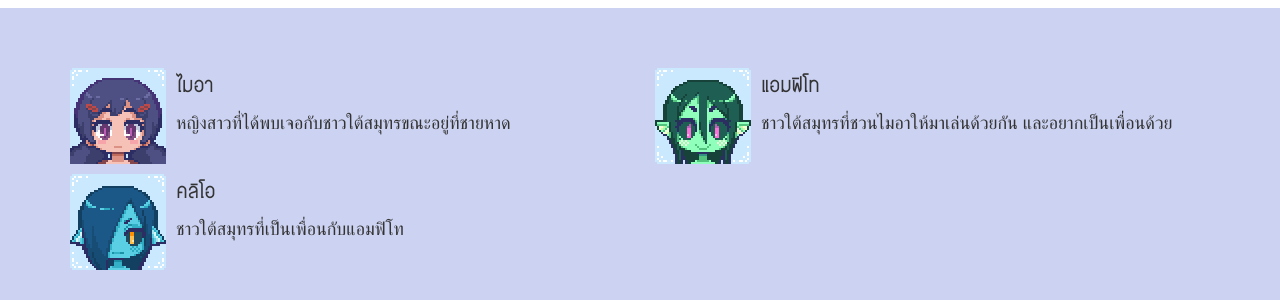
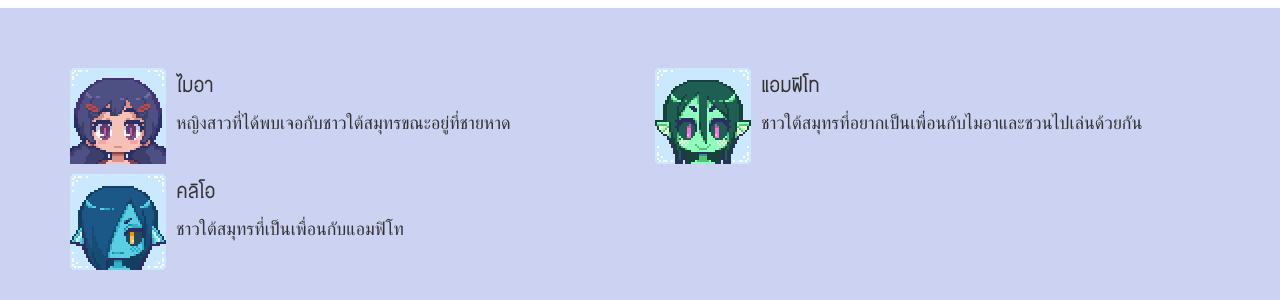
Before and after one commit to pureexe/wez, a Jekyll site: the page built from game/drowningdrowning.html, in a window 1280 px wide and 900 px high, scrolled down 850 px. Shown: the part 147-447 px from the top of the window. Built offline with Jekyll 4.4.1, drawn with Linux system fonts in a browser that asks for light colours.

Commit message:
Update drowningdrowning.html

```diff
--- a/game/drowningdrowning.html
+++ b/game/drowningdrowning.html
@@ -38,7 +38,7 @@ characters:
   desc: หญิงสาวที่ได้พบเจอกับชาวใต้สมุทรขณะอยู่ที่ชายหาด
   pic: /assets/images/drowning, drowning/maia.png
 - name: แอมฟิโท
-  desc: ชาวใต้สมุทรที่ชวนไมอาให้มาเล่นด้วยกัน และอยากเป็นเพื่อนด้วย
+  desc: ชาวใต้สมุทรที่อยากเป็นเพื่อนกับไมอาและชวนไปเล่นด้วยกัน
   pic: /assets/images/drowning, drowning/amphithoe.png
 - name: คลิโอ
   desc: ชาวใต้สมุทรที่เป็นเพื่อนกับแอมฟิโท
```
